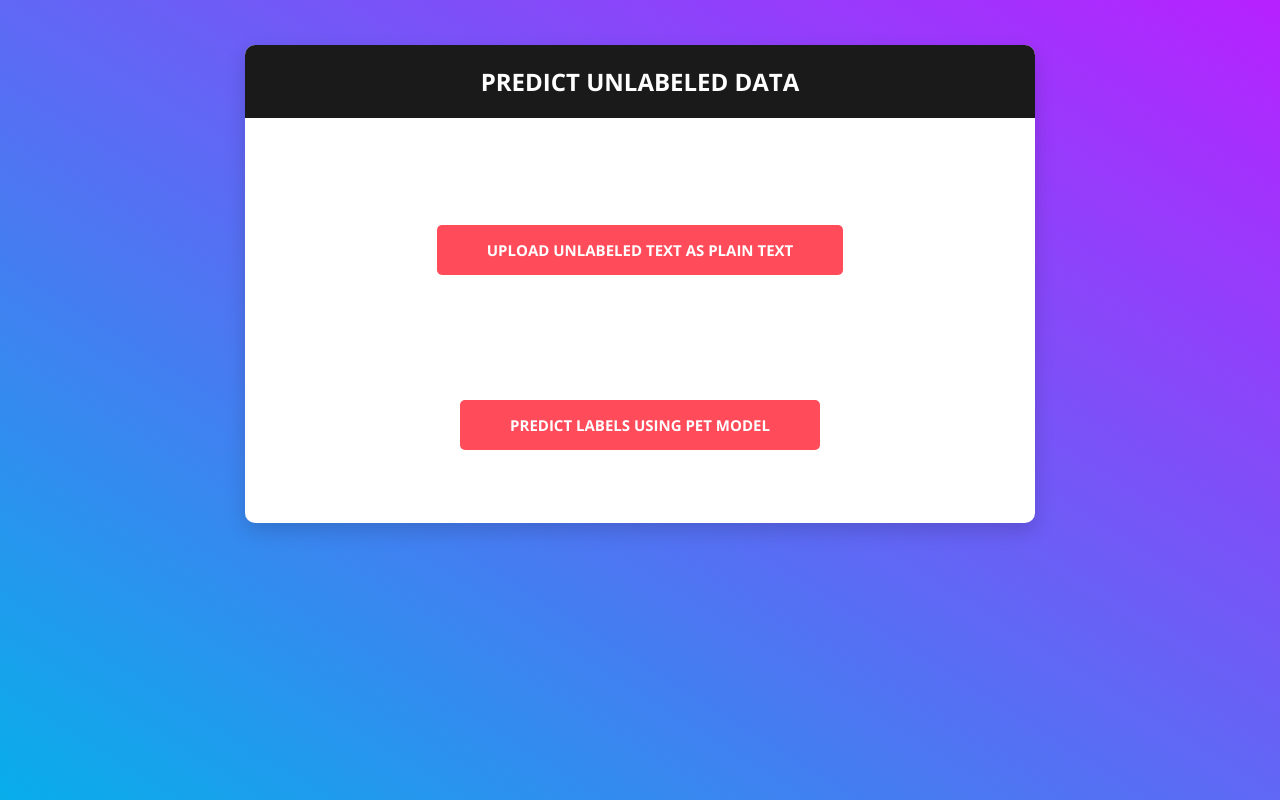
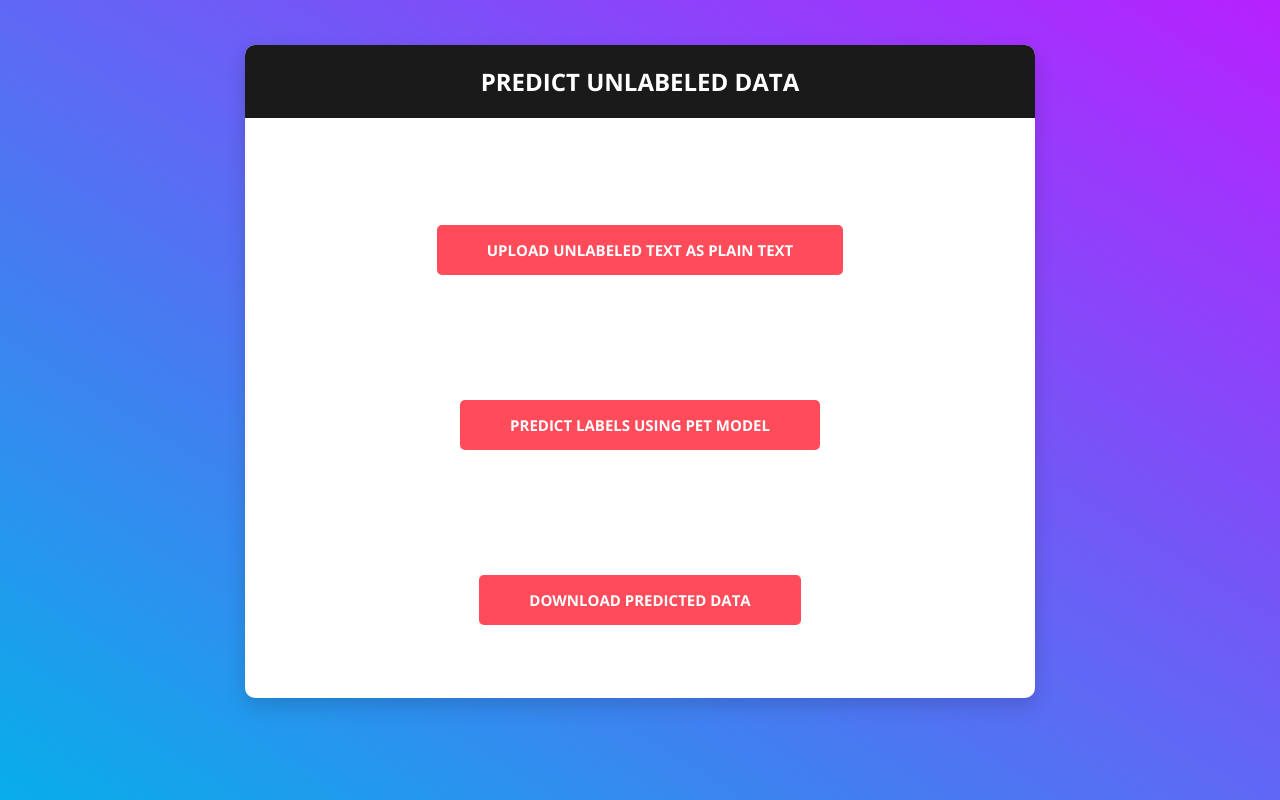
Before and after one commit to dieterich-lab/PETGUI, a FastAPI app: page /final in a window 1280 px wide. Run offline with FastAPI, Linux system fonts and the light colour scheme.

Commit message:
Update README.md

```diff
--- a/templates/final_page.html
+++ b/templates/final_page.html
@@ -71,6 +71,10 @@ text-align: start;
                             <div class="card-body" id="container">
                                 <button class="btn btn--radius-2 btn--red" id="mycontain">Predict labels using PET Model</button>
                             </div>
+
+                                            <div class="card-body" id="container">
+                                <button class="btn btn--radius-2 btn--red" id="mycontain">Download Predicted data</button>
+                            </div>
                 </div>
             </div>
         </div>
```
